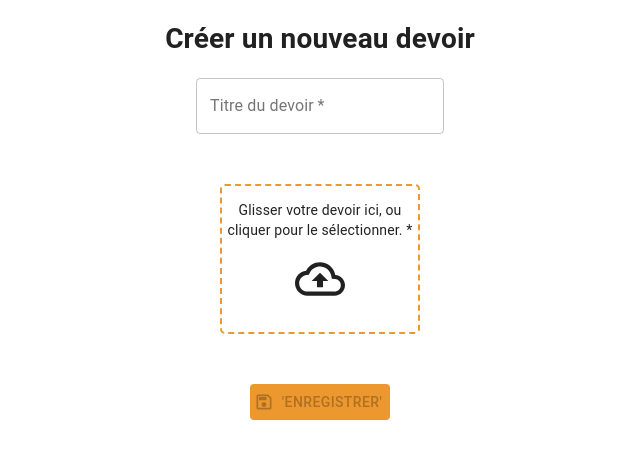
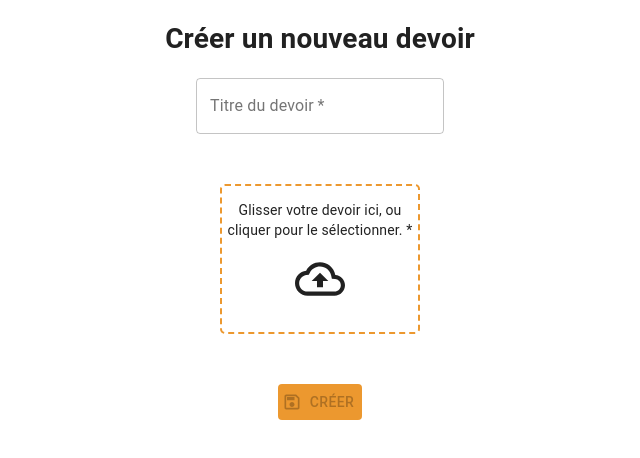
Before and after one commit to WildCodeSchool/2020-11-wns-paris-groupe3-projet-front, a React (Create React App) app: page / in a window 1280 px wide. Shown: the top 458 px of the page, without its empty margins (320-960 px from the left). Built offline with nearby package versions, Linux system fonts and the light colour scheme; no server answers.

Commit message:
transfrom Form file to be reusable and dynamic if we send tasks, renders or corrections props

```diff
--- a/src/components/FormNewTask.tsx
+++ /dev/null
@@ -1,118 +0,0 @@
-/* eslint-disable react/no-unescaped-entities */
-import React from 'react';
-import { createStyles, makeStyles, Theme } from '@material-ui/core/styles';
-import Button from '@material-ui/core/Button';
-import SaveOutlinedIcon from '@material-ui/icons/SaveOutlined';
-import CloudUploadOutlinedIcon from '@material-ui/icons/CloudUploadOutlined';
-import CloudDoneOutlinedIcon from '@material-ui/icons/CloudDoneOutlined';
-import CircularProgress from '@material-ui/core/CircularProgress';
-import TextField from '@material-ui/core/TextField';
-
-import { Task, HandleChange, HandleSubmit, GetRootProps, GetInputProps } from '../types';
-
-interface FormProps {
-  task: Task;
-  handleChange: HandleChange;
-  handleSubmit: HandleSubmit;
-  isLoading: boolean;
-  isUploaded: boolean;
-  error: boolean;
-  getRootProps: GetRootProps;
-  getInputProps: GetInputProps;
-  isDragActive: boolean;
-}
-
-const useStyles = makeStyles((theme: Theme) =>
-  createStyles({
-    dropzone: {
-      border: `2px dashed ${theme.palette.primary.main}`,
-      height: '150px',
-      width: '200px',
-      margin: '50px auto',
-      borderRadius: '5px',
-      outline: 'none',
-      cursor: 'pointer',
-    },
-    active: {
-      border: `2px solid ${theme.palette.secondary.main}`,
-    },
-    hasFile: {
-      border: `2px solid ${theme.palette.secondary.main}`,
-      height: '150px',
-      width: '200px',
-      margin: '50px auto',
-      borderRadius: '5px',
-      outline: 'none',
-      cursor: 'pointer',
-    },
-    submit: {
-      backgroundColor: `${theme.palette.primary.main}`,
-    },
-  }),
-);
-
-const FormNewTask = ({
-  task,
-  handleSubmit,
-  handleChange,
-  isLoading,
-  isUploaded,
-  error,
-  getRootProps,
-  getInputProps,
-  isDragActive,
-}: FormProps): JSX.Element => {
-  const classes = useStyles();
-
-  return (
-    <div>
-      <h1>Créer un nouveau devoir</h1>
-      <form onSubmit={handleSubmit}>
-        <TextField
-          id="outlined-basic"
-          label="Titre du devoir"
-          variant="outlined"
-          type="text"
-          name="taskname"
-          value={task.taskname}
-          onChange={handleChange}
-          required
-        />
-        <div
-          {...getRootProps()}
-          className={`${task.url.length === 0 ? classes.dropzone : classes.hasFile} ${
-            isDragActive ? classes.active : null
-          }`}
-        >
-          {task.url.length === 0 ? (
-            <>
-              <p>Glisser votre devoir ici, ou cliquer pour le sélectionner. *</p>
-              <CloudUploadOutlinedIcon style={{ fontSize: 50 }} />
-            </>
-          ) : (
-            <>
-              <p>Votre devoir est sélectionné. Glisser votre devoir ici, ou cliquer pour le modifier.</p>
-              <CloudDoneOutlinedIcon style={{ fontSize: 50 }} />
-            </>
-          )}
-          <input {...getInputProps()} />
-        </div>
-        {isLoading ? (
-          <CircularProgress size={24} />
-        ) : (
-          <Button
-            type="submit"
-            startIcon={<SaveOutlinedIcon />}
-            disabled={task.url.length === 0 || task.taskname.length === 0}
-            className={classes.submit}
-          >
-            'Enregistrer'
-          </Button>
-        )}
-      </form>
-      {error && <p>Quelque chose s'est mal passé. Veuillez recommencer.</p>}
-    </div>
-  );
-};
-
-export default FormNewTask;
--- /dev/null
+++ b/src/components/FormUploadFile.tsx
@@ -0,0 +1,67 @@
+/* eslint-disable react/no-unescaped-entities */
+import React from 'react';
+import { createStyles, makeStyles, Theme } from '@material-ui/core/styles';
+import Button from '@material-ui/core/Button';
+import SaveOutlinedIcon from '@material-ui/icons/SaveOutlined';
+import CircularProgress from '@material-ui/core/CircularProgress';
+import TextField from '@material-ui/core/TextField';
+
+import UploadBox from './UploadBox';
+import Header from './Header';
+
+import { FormProps } from '../types';
+
+const useStyles = makeStyles((theme: Theme) =>
+  createStyles({
+    submit: {
+      backgroundColor: `${theme.palette.primary.main}`,
+    },
+  }),
+);
+
+const FormUploadFile = ({
+  file,
+  handleSubmit,
+  handleChange,
+  isLoading,
+  error,
+  getRootProps,
+  getInputProps,
+  isDragActive,
+}: FormProps): JSX.Element => {
+  const classes = useStyles();
+  const fileKey = Object.keys(file)[0];
+
+  return (
+    <div>
+      <Header label="Créer un nouveau devoir" />
+      <form onSubmit={handleSubmit}>
+        {fileKey === 'taskname' && (
+          <TextField id="outlined-basic" label="Titre du devoir" variant="outlined" onChange={handleChange} required />
+        )}
+        <UploadBox
+          file={file}
+          fileType="devoir"
+          getRootProps={getRootProps}
+          getInputProps={getInputProps}
+          isDragActive={isDragActive}
+        />
+        {isLoading ? (
+          <CircularProgress size={24} />
+        ) : (
+          <Button
+            type="submit"
+            startIcon={<SaveOutlinedIcon />}
+            disabled={file.url.length === 0 || (fileKey === 'taskname' && fileKey.length === 0)}
+            className={classes.submit}
+          >
+            Créer
+          </Button>
+        )}
+      </form>
+      {error && <p>Quelque chose s'est mal passé. Veuillez recommencer.</p>}
+    </div>
+  );
+};
+
+export default FormUploadFile;
--- a/src/components/Planning.tsx
+++ b/src/components/Planning.tsx
@@ -2,7 +2,7 @@ import React, { useState, useCallback } from 'react';
 import { useDropzone } from 'react-dropzone';
 import { useMutation } from '@apollo/client';
 
-import FormNewTask from './FormNewTask';
+import FormUploadFile from './FormUploadFile';
 
 import { Task, HandleChange, HandleSubmit } from '../types';
 import { CREATE_TASK } from '../queries';
@@ -10,7 +10,6 @@ import { CREATE_TASK } from '../queries';
 const Planning = (): JSX.Element => {
   const [createTask] = useMutation(CREATE_TASK);
   const [isLoading, setIsLoading] = useState(false);
-  const [isUploaded, setIsUploaded] = useState(false);
   const [error, setError] = useState(false);
   const [task, setTask] = useState<Task>({
     taskname: '',
@@ -49,9 +48,7 @@ const Planning = (): JSX.Element => {
     setError(false);
     try {
       await createTask({ variables: { input: task } });
-      console.log(task);
       setIsLoading(false);
-      setIsUploaded(true);
       setTask({ taskname: '', url: '' });
     } catch (err) {
       setIsLoading(false);
@@ -62,12 +59,11 @@ const Planning = (): JSX.Element => {
 
   return (
     <div>
-      <FormNewTask
-        task={task}
+      <FormUploadFile
+        file={task}
         handleChange={handleChange}
         handleSubmit={handleSubmit}
         isLoading={isLoading}
-        isUploaded={isUploaded}
         error={error}
         getRootProps={getRootProps}
         getInputProps={getInputProps}
--- /dev/null
+++ b/src/components/UploadBox.tsx
@@ -0,0 +1,62 @@
+import React from 'react';
+import { createStyles, makeStyles, Theme } from '@material-ui/core/styles';
+import CloudUploadOutlinedIcon from '@material-ui/icons/CloudUploadOutlined';
+import CloudDoneOutlinedIcon from '@material-ui/icons/CloudDoneOutlined';
+
+import { UploadBoxProps } from '../types';
+
+const useStyles = makeStyles((theme: Theme) =>
+  createStyles({
+    dropzone: {
+      border: `2px dashed ${theme.palette.primary.main}`,
+      height: '150px',
+      width: '200px',
+      margin: '50px auto',
+      borderRadius: '5px',
+      outline: 'none',
+      cursor: 'pointer',
+    },
+    active: {
+      border: `2px solid ${theme.palette.secondary.main}`,
+    },
+    hasFile: {
+      border: `2px solid ${theme.palette.secondary.main}`,
+      height: '150px',
+      width: '200px',
+      margin: '50px auto',
+      borderRadius: '5px',
+      outline: 'none',
+      cursor: 'pointer',
+    },
+  }),
+);
+
+const UploadBox = ({ file, fileType, getRootProps, getInputProps, isDragActive }: UploadBoxProps): JSX.Element => {
+  const classes = useStyles();
+
+  return (
+    <div
+      {...getRootProps()}
+      className={`${file.url.length === 0 ? classes.dropzone : classes.hasFile} ${
+        isDragActive ? classes.active : null
+      }`}
+    >
+      {file.url.length === 0 ? (
+        <>
+          <p>Glisser votre {fileType} ici, ou cliquer pour le sélectionner. *</p>
+          <CloudUploadOutlinedIcon style={{ fontSize: 50 }} />
+        </>
+      ) : (
+        <>
+          <p>
+            Votre {fileType} est sélectionné. Glisser votre {fileType} ici, ou cliquer pour le modifier.
+          </p>
+          <CloudDoneOutlinedIcon style={{ fontSize: 50 }} />
+        </>
+      )}
+      <input {...getInputProps()} />
+    </div>
+  );
+};
+
+export default UploadBox;
```
